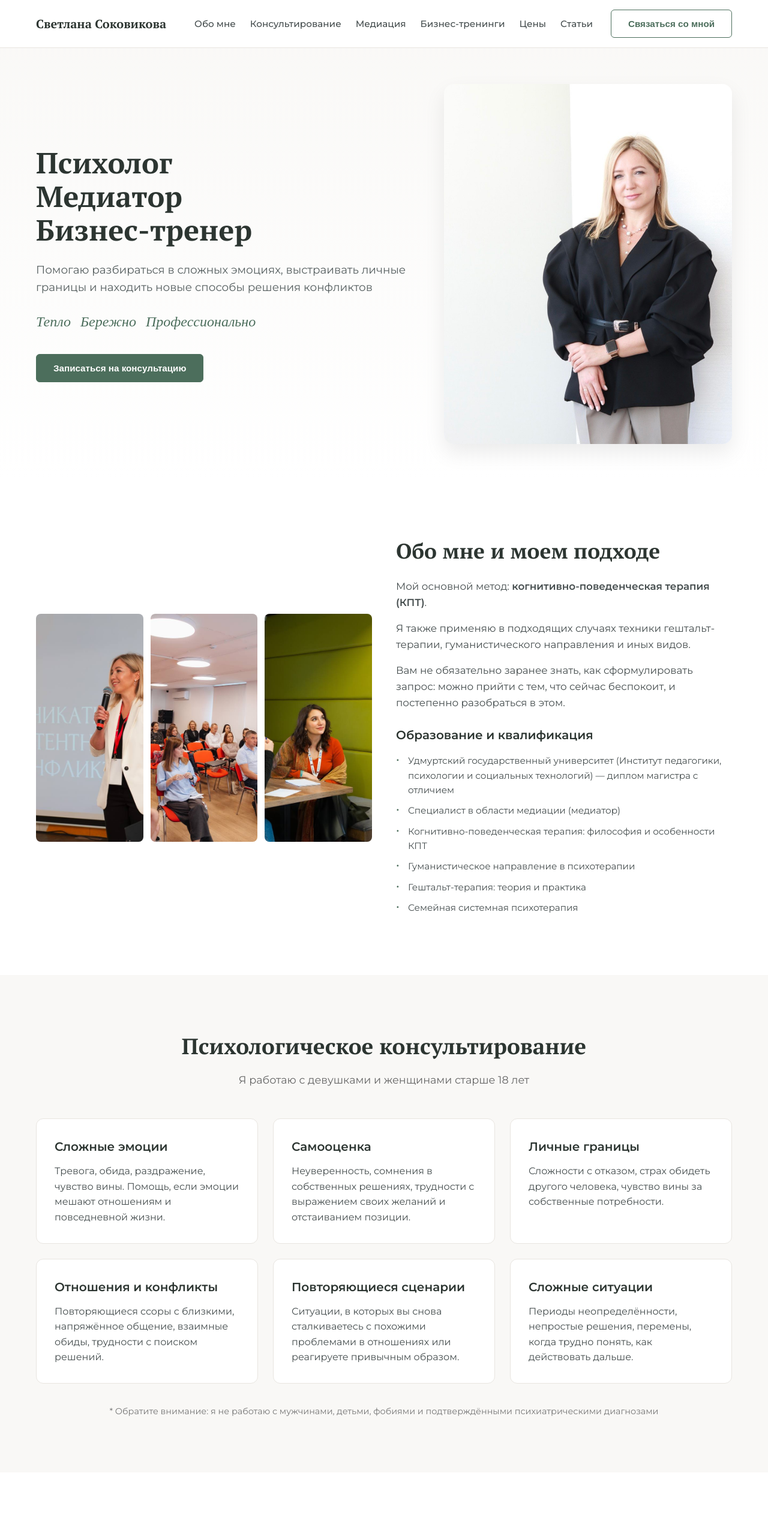
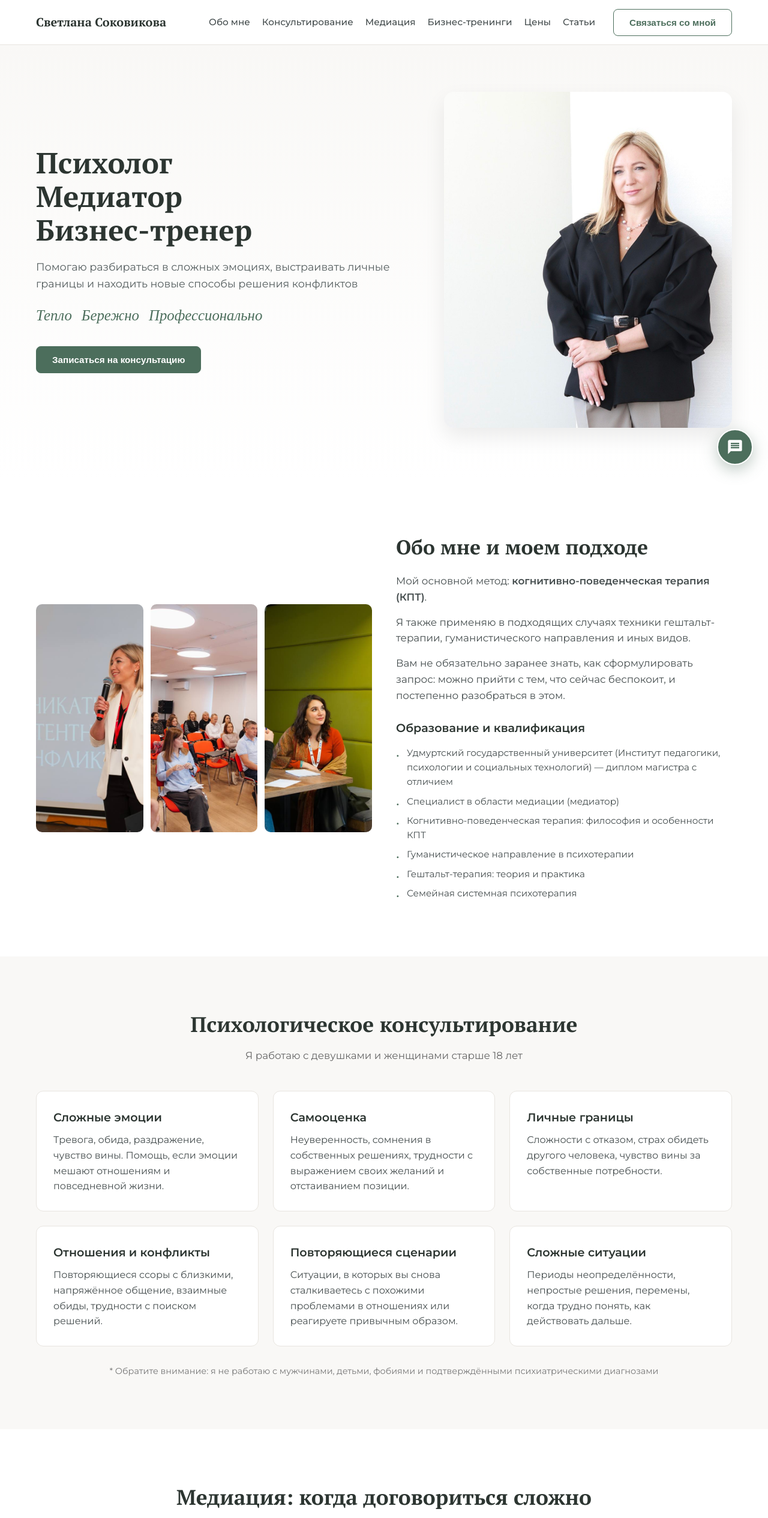
Before and after one commit to makarchik010/vibebot, a website: page index.html in a window 1280 px wide. Shown: the top 2530 px of the page at 60% size. Drawn offline with nearby package versions, Linux system fonts and the light colour scheme; no server answers.

Commit message:
Update style.css

```diff
--- a/style.css
+++ b/style.css
@@ -1,9 +1,9 @@
 /* =========================================
-   БАЗОВЫЕ НАСТРОЙКИ И ЦВЕТА
+   ПЕРЕМЕННЫЕ И БАЗОВЫЕ НАСТРОЙКИ
    ========================================= */
 :root {
-    --primary: #4C6E5C;       /* Базовый шалфей */
-    --secondary: #8B6E59;     /* Теплый акцент */
+    --primary: #4C6E5C;
+    --secondary: #8B6E59;
     --dark: #2C3531;
     --text: #454d4e;
     --bg-light: #F9F8F6;
@@ -56,9 +56,9 @@ a {
     top: 0;
     left: 0;
     width: 100%;
-    height: 80px;
-    background-color: rgba(255, 255, 255, 0.95);
-    backdrop-filter: blur(8px);
+    height: 75px;
+    background-color: rgba(255, 255, 255, 0.96);
+    backdrop-filter: blur(10px);
     border-bottom: 1px solid var(--border);
     z-index: 1000;
 }
@@ -68,7 +68,7 @@ a {
     display: flex;
     align-items: center;
     justify-content: space-between;
-    gap: 20px;
+    gap: 30px;
 }
 
 .logo {
@@ -77,18 +77,13 @@ a {
     font-weight: 700;
     color: var(--dark);
     white-space: nowrap;
-    flex-shrink: 0;
-}
-
-.nav {
-    display: flex;
-    align-items: center;
+    margin-right: auto;
 }
 
 .nav-list {
     display: flex;
     list-style: none;
-    gap: 24px;
+    gap: 20px;
     align-items: center;
 }
 
@@ -122,10 +117,10 @@ a {
    ========================================= */
 .btn {
     display: inline-block;
-    padding: 14px 28px;
+    padding: 13px 26px;
     font-size: 0.95rem;
     font-weight: 600;
-    border-radius: 6px;
+    border-radius: 8px;
     cursor: pointer;
     text-align: center;
     transition: all 0.25s ease;
@@ -161,13 +156,13 @@ a {
 }
 
 /* =========================================
-   ПЕРВЫЙ ЭКРАН (HERO) — ИСПРАВЛЕННЫЙ
+   ГЛАВНЫЙ ЭКРАН (HERO)
    ========================================= */
 .hero {
-    padding-top: 130px; /* Запас сверху, чтобы текст не лез под шапку */
-    padding-bottom: 60px;
+    margin-top: 75px;
+    padding: 60px 0 70px;
     background: linear-gradient(180deg, #F9F8F6 0%, #FFFFFF 100%);
-    min-height: calc(100vh - 80px);
+    min-height: calc(100vh - 75px);
     display: flex;
     align-items: center;
 }
@@ -176,21 +171,20 @@ a {
     display: flex;
     align-items: center;
     justify-content: space-between;
-    gap: 50px;
+    gap: 40px;
 }
 
 .hero-text {
     flex: 1 1 55%;
-    max-width: 620px;
-    text-align: left;
+    max-width: 600px;
 }
 
 .hero-title {
     font-family: var(--font-heading);
-    font-size: clamp(2.3rem, 3.8vw, 3.4rem);
+    font-size: clamp(2.2rem, 3.8vw, 3.3rem);
     line-height: 1.15;
     color: var(--dark);
-    margin-bottom: 24px;
+    margin-bottom: 20px;
 }
 
 .hero-title span {
@@ -198,20 +192,20 @@ a {
 }
 
 .hero-desc {
-    font-size: 1.15rem;
+    font-size: 1.1rem;
     color: #555e5f;
     line-height: 1.6;
-    margin-bottom: 24px;
+    margin-bottom: 20px;
 }
 
 .hero-credo {
     font-family: var(--font-hand);
-    font-size: 1.5rem;
+    font-size: 1.55rem;
     font-style: italic;
     color: var(--primary);
     display: flex;
     gap: 16px;
-    margin-bottom: 34px;
+    margin-bottom: 30px;
 }
 
 .hero-buttons {
@@ -222,22 +216,21 @@ a {
 .hero-image {
     flex: 1 1 45%;
     max-width: 480px;
-    position: relative;
 }
 
 .hero-image img {
     width: 100%;
-    max-height: 600px;
+    max-height: 560px;
     object-fit: cover;
     border-radius: 16px;
     box-shadow: 0 15px 35px rgba(0, 0, 0, 0.08);
 }
 
 /* =========================================
-   СЕКЦИИ И СЕТКИ КАРТОЧЕК
+   СЕКЦИИ И КАРТОЧКИ
    ========================================= */
 .section {
-    padding: 90px 0;
+    padding: 85px 0;
 }
 
 .bg-light {
@@ -245,7 +238,7 @@ a {
 }
 
 .section-header {
-    margin-bottom: 50px;
+    margin-bottom: 45px;
 }
 
 .section-header.center {
@@ -254,13 +247,13 @@ a {
 
 .section-header h2 {
     font-family: var(--font-heading);
-    font-size: 2.3rem;
+    font-size: 2.2rem;
     color: var(--dark);
-    margin-bottom: 12px;
+    margin-bottom: 10px;
 }
 
 .section-header p {
-    font-size: 1.1rem;
+    font-size: 1.05rem;
     color: #666;
 }
 
@@ -273,14 +266,14 @@ a {
 .grid-3 {
     display: grid;
     grid-template-columns: repeat(3, 1fr);
-    gap: 25px;
+    gap: 24px;
 }
 
 .align-center {
     align-items: center;
 }
 
-/* Блок «Обо мне» */
+/* Обо мне */
 .about-gallery {
     display: grid;
     grid-template-columns: repeat(3, 1fr);
@@ -291,24 +284,24 @@ a {
     width: 100%;
     height: 380px;
     object-fit: cover;
-    border-radius: 8px;
+    border-radius: 10px;
 }
 
 .about-text h2 {
     font-family: var(--font-heading);
-    font-size: 2.2rem;
-    margin-bottom: 18px;
+    font-size: 2.1rem;
+    margin-bottom: 16px;
     color: var(--dark);
 }
 
 .about-text p {
-    margin-bottom: 16px;
+    margin-bottom: 15px;
     font-size: 1.05rem;
 }
 
 .about-text h3 {
-    margin: 25px 0 15px;
-    font-size: 1.25rem;
+    margin: 25px 0 14px;
+    font-size: 1.2rem;
     color: var(--dark);
 }
 
@@ -318,8 +311,8 @@ a {
 
 .education-list li {
     position: relative;
-    padding-left: 20px;
-    margin-bottom: 10px;
+    padding-left: 18px;
+    margin-bottom: 8px;
     font-size: 0.95rem;
 }
 
@@ -329,13 +322,12 @@ a {
     position: absolute;
     left: 0;
     font-size: 1.2rem;
-    line-height: 1;
 }
 
-/* Карточки психологических запросов */
+/* Карточки направлений */
 .card {
     background-color: var(--white);
-    padding: 30px;
+    padding: 28px;
     border-radius: 12px;
     border: 1px solid var(--border);
     transition: transform 0.25s ease, box-shadow 0.25s ease;
@@ -343,49 +335,49 @@ a {
 
 .card:hover {
     transform: translateY(-4px);
-    box-shadow: 0 10px 25px rgba(0, 0, 0, 0.05);
+    box-shadow: 0 12px 28px rgba(0, 0, 0, 0.06);
 }
 
 .card h3 {
-    font-size: 1.25rem;
-    margin-bottom: 12px;
+    font-size: 1.2rem;
+    margin-bottom: 10px;
     color: var(--dark);
 }
 
 .restriction-note {
     font-size: 0.9rem;
     color: #777;
-    margin-top: 35px;
+    margin-top: 30px;
 }
 
 .center {
     text-align: center;
 }
 
-/* Блок «Медиация» */
+/* Медиация */
 .mediation-content-card {
     background-color: #F1F4F2;
-    padding: 40px;
-    border-radius: 14px;
-    max-width: 800px;
+    padding: 38px;
+    border-radius: 12px;
+    max-width: 820px;
     margin: 0 auto;
     text-align: center;
     border-left: 4px solid var(--primary);
 }
 
 .mediation-tags {
-    margin-top: 15px;
+    margin-top: 14px;
     font-weight: 600;
     color: var(--primary);
 }
 
-/* Проекты и кейсы */
+/* Проекты */
 .business-subblock {
     margin-top: 40px;
 }
 
 .subblock-title {
-    font-size: 1.6rem;
+    font-size: 1.55rem;
     margin-bottom: 8px;
     text-align: center;
     color: var(--dark);
@@ -394,17 +386,23 @@ a {
 .subblock-desc {
     text-align: center;
     color: #666;
-    margin-bottom: 25px;
+    margin-bottom: 24px;
 }
 
 .project-mini-card {
     background: var(--white);
     padding: 26px;
-    border-radius: 10px;
+    border-radius: 12px;
     border: 1px solid var(--border);
     display: flex;
     flex-direction: column;
     justify-content: space-between;
+    transition: transform 0.25s ease, box-shadow 0.25s ease;
+}
+
+.project-mini-card:hover {
+    transform: translateY(-4px);
+    box-shadow: 0 10px 25px rgba(0, 0, 0, 0.05);
 }
 
 .project-tag {
@@ -429,7 +427,7 @@ a {
 .publication-card {
     background: var(--white);
     padding: 24px;
-    border-radius: 10px;
+    border-radius: 12px;
     border: 1px solid var(--border);
 }
 
@@ -438,7 +436,7 @@ a {
     font-size: 0.8rem;
     font-weight: 600;
     text-transform: uppercase;
-    margin-bottom: 8px;
+    margin-bottom: 6px;
 }
 
 /* Прайс-лист */
@@ -452,28 +450,28 @@ a {
     background: var(--white);
     border: 1px solid var(--border);
     border-radius: 12px;
-    padding: 26px;
+    padding: 24px;
     display: flex;
     flex-direction: column;
     justify-content: space-between;
 }
 
 .price-header h3 {
-    font-size: 1.25rem;
+    font-size: 1.2rem;
     margin-bottom: 4px;
 }
 
 .price-header p {
-    font-size: 0.9rem;
+    font-size: 0.88rem;
     color: #777;
-    margin-bottom: 20px;
+    margin-bottom: 18px;
 }
 
 .price-item {
     display: flex;
     flex-direction: column;
     gap: 4px;
-    padding: 12px 0;
+    padding: 10px 0;
     border-top: 1px dashed var(--border);
 }
 
@@ -483,17 +481,17 @@ a {
     color: var(--primary);
 }
 
-/* Цитаты и статьи */
+/* Цитаты */
 .articles-grid {
     display: grid;
     grid-template-columns: 1fr 1fr;
-    gap: 30px;
+    gap: 28px;
 }
 
 .quote-card {
     background: var(--white);
     border: 1px solid var(--border);
-    padding: 30px;
+    padding: 28px;
     border-radius: 12px;
     display: flex;
     gap: 16px;
@@ -510,7 +508,7 @@ a {
     display: flex;
     align-items: center;
     gap: 12px;
-    margin-top: 18px;
+    margin-top: 16px;
 }
 
 .quote-avatar {
@@ -535,7 +533,7 @@ a {
 .footer {
     background: #232B28;
     color: #B5BFBA;
-    padding: 40px 0;
+    padding: 38px 0;
     font-size: 0.9rem;
 }
 
@@ -550,10 +548,43 @@ a {
     text-decoration: underline;
 }
 
-/* Всплывающее окно промо */
+/* =========================================
+   ПЛАВАЮЩАЯ КНОПКА СВЯЗИ (КАК У АКУБОВОЙ)
+   ========================================= */
+.floating-contact-btn {
+    position: fixed;
+    bottom: 25px;
+    right: 25px;
+    width: 60px;
+    height: 60px;
+    background-color: var(--primary);
+    color: #ffffff;
+    border-radius: 50%;
+    display: flex;
+    align-items: center;
+    justify-content: center;
+    box-shadow: 0 8px 24px rgba(76, 110, 92, 0.35);
+    z-index: 998;
+    cursor: pointer;
+    border: 2px solid #ffffff;
+    transition: transform 0.25s ease, background-color 0.25s ease;
+}
+
+.floating-contact-btn:hover {
+    transform: scale(1.08);
+    background-color: #3b5648;
+}
+
+.floating-contact-btn svg {
+    width: 28px;
+    height: 28px;
+    fill: currentColor;
+}
+
+/* Модальные окна */
 .promo-modal {
     position: fixed;
-    bottom: 25px;
+    bottom: 95px;
     right: 25px;
     z-index: 990;
     display: none;
@@ -594,7 +625,6 @@ a {
     margin-bottom: 8px;
 }
 
-/* Модальное окно контактов */
 .modal-overlay {
     position: fixed;
     top: 0;
@@ -669,11 +699,13 @@ a {
 .btn-vk { background: #0077FF; }
 .btn-max { background: #4C6E5C; }
 
-/* Плавные анимации появления при скролле */
+/* =========================================
+   АНИМАЦИИ ВЫКАТЫВАНИЯ ПРИ СКРОЛЛЕ
+   ========================================= */
 .scroll-animate {
     opacity: 0;
     transform: translateY(35px);
-    transition: opacity 0.8s cubic-bezier(0.16, 1, 0.3, 1), transform 0.8s cubic-bezier(0.16, 1, 0.3, 1);
+    transition: opacity 0.75s cubic-bezier(0.16, 1, 0.3, 1), transform 0.75s cubic-bezier(0.16, 1, 0.3, 1);
     will-change: opacity, transform;
 }
 
@@ -686,7 +718,7 @@ a {
 .mt-4 { margin-top: 40px; }
 
 /* =========================================
-   АДАПТИВ ПОД ПЛАНШЕТЫ И ТЕЛЕФОНЫ
+   АДАПТИВ ПОД НОУТБУКИ И СМАРТФОНЫ
    ========================================= */
 @media (max-width: 1024px) {
     .pricing-grid {
@@ -694,6 +726,9 @@ a {
     }
     .grid-3 {
         grid-template-columns: repeat(2, 1fr);
+    }
+    .hero-container {
+        gap: 30px;
     }
 }
 
@@ -709,24 +744,20 @@ a {
     }
 
     .hero {
-        padding-top: 100px;
-        text-align: center;
+        padding: 40px 0 50px;
     }
     .hero-container {
         flex-direction: column;
-        gap: 30px;
+        text-align: center;
     }
     .hero-text {
         text-align: center;
     }
-    .hero-credo {
-        justify-content: center;
-    }
-    .hero-buttons {
+    .hero-credo, .hero-buttons {
         justify-content: center;
     }
     .hero-image {
-        max-width: 340px;
+        max-width: 320px;
     }
 
     .grid-2, .grid-3, .pricing-grid, .articles-grid {
@@ -743,19 +774,10 @@ a {
         gap: 12px;
         text-align: center;
     }
+    .floating-contact-btn {
+        bottom: 18px;
+        right: 18px;
+        width: 54px;
+        height: 54px;
+    }
 }
-/* Отлепляем логотип от меню в шапке */
-.header-container {
-    display: flex;
-    justify-content: space-between;
-    align-items: center;
-    gap: 30px;
-}
-.logo {
-    margin-right: auto;
-}
-
-/* Опускаем первый блок из-под шапки */
-.hero {
-    padding-top: 140px !important;
-}
```
